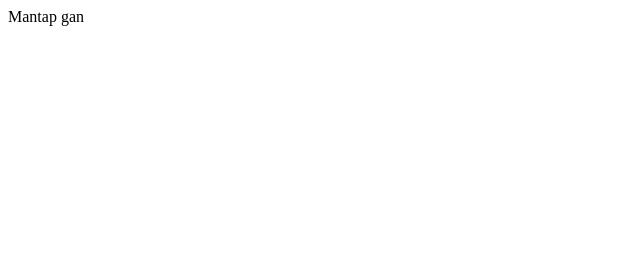
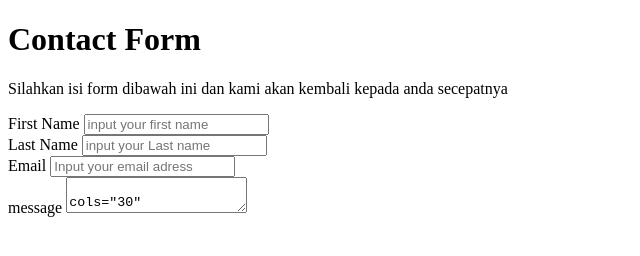
Before and after one commit to jackzenith/Mentoring-week-10, a plain HTML site: page Index.html in a window 1280 px wide. Shown: the whole page, without its empty margins (0-640 px from the left). Drawn offline with Linux system fonts and the light colour scheme.

Commit message:
Mentor simulation week10

```diff
--- a/Index.html
+++ b/Index.html
@@ -1,9 +1,41 @@
 <!DOCTYPE html>
-<html lang="en">
+<html>
 <head>
-    <title>Document</title>
+    <title>Simulation Html week 10t</title>
 </head>
 <body>
-    Mantap gan
+   <div class="form.container">
+     <div class="form.content">
+          <h1> Contact Form</h1>
+          <p>
+            Silahkan isi form dibawah ini dan kami akan kembali kepada anda secepatnya
+          </p>
+          <div>
+            <label for="First Name">First Name</label>
+            <input type="text"
+            placeholder="input your first name"/>
+        <div>
+            <label for="last name">Last Name</label>
+            <input type="text"
+            placeholder="input your Last name"/>
+        </div>
+        <div>
+            <label for="">Email</label>
+            <input type="email"
+            placeholder="Input your email adress"
+            />
+        </div>
+        <div>
+            <label for="">message</label>
+            <textarea>
+                cols="30"
+                rows=""
+            </textarea>
+
+        </div>
+
+          </div>
+         </div>
+   </div>
 </body>
 </html>
```
